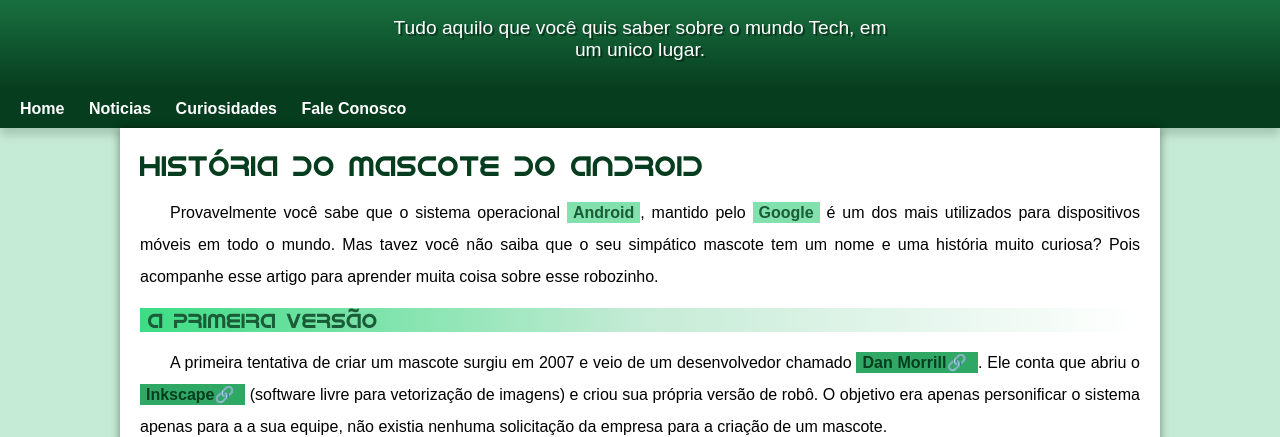
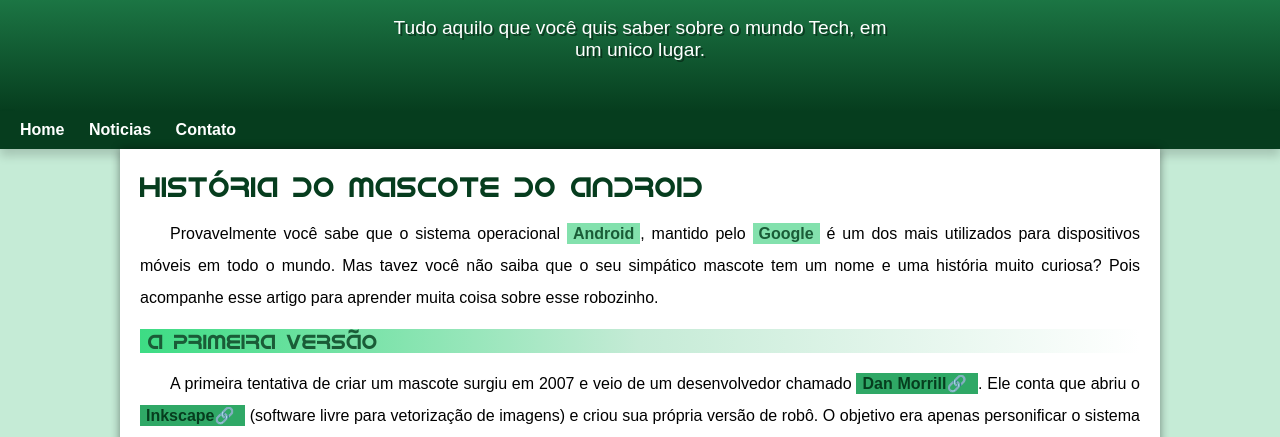
Before and after one commit to RichieLF/projeto-android, a plain HTML site: page index.html in a window 1280 px wide. Shown: the part 100-537 px from the top of the page. Drawn offline with Linux system fonts and the light colour scheme.

Commit message:
correçao

```diff
--- a/estilo/style.css
+++ b/estilo/style.css
@@ -56,7 +56,7 @@ header > p {
     font-size: 1.2em;
     max-width: 500px;
     margin: auto;
-    margin-bottom: 30p;
+    padding-bottom: 50px;
     text-shadow: 2px 2px 0px rgba(0, 0, 0, 0.411);
 }
 
--- a/index.html
+++ b/index.html
@@ -15,8 +15,7 @@
     <nav>
         <a href="#">Home</a>
         <a href="#">Noticias</a>
-        <a href="#">Curiosidades</a>
-        <a href="#">Fale Conosco</a>
+        <a href="#">Contato</a>
     </nav>
     <main>
         <article>
```
